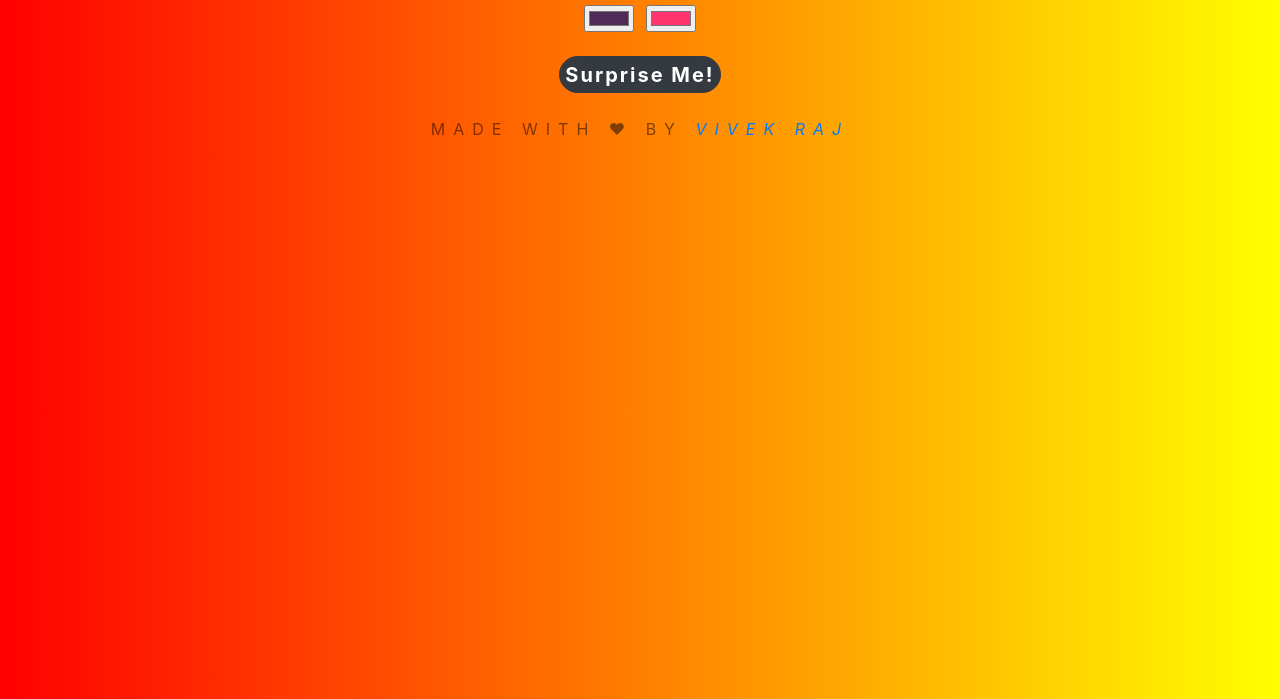
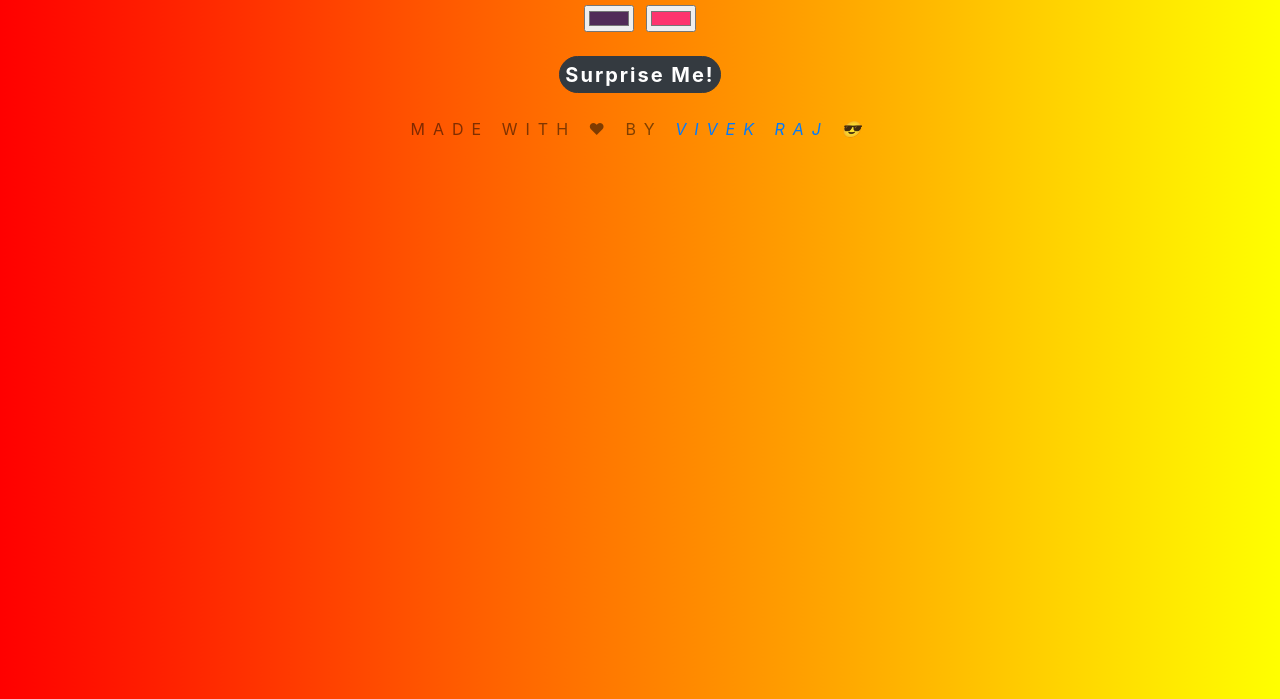
Before and after one commit to vivekrajx/web_dev, a plain HTML site: page background-generator/index.html in a window 1280 px wide. Shown: the part 101-800 px from the top of the page. Drawn offline with nearby package versions, Linux system fonts and the light colour scheme; a web font is replaced by a local one.

Commit message:
added smiley :)

```diff
--- a/background-generator/index.html
+++ b/background-generator/index.html
@@ -18,7 +18,7 @@
       <input class="color2" type="color" name="color2" value="#fe346e">
       <br><br>
       <button id="colorrandom" class="btn animated infinite slower delay-2s flash btn-dark btn-lg" type="button" name="color_randomizer">Surprise Me!</button>
-      <p><br>Made with ❤ by <span><a class="vr" href="https://vivekraj.in" target="_blank"><em>Vivek Raj</em></a></span></p>
+      <p><br>Made with ❤ by <span><a class="vr" href="https://vivekraj.in" target="_blank"><em>Vivek Raj 😎 </em></a></span></p>
       <script type="text/javascript" src="script.js">
       </script>
 
```
